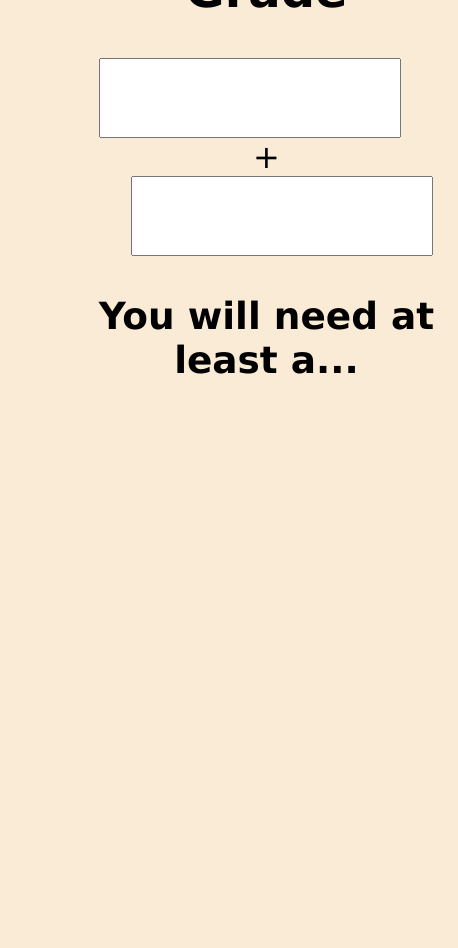
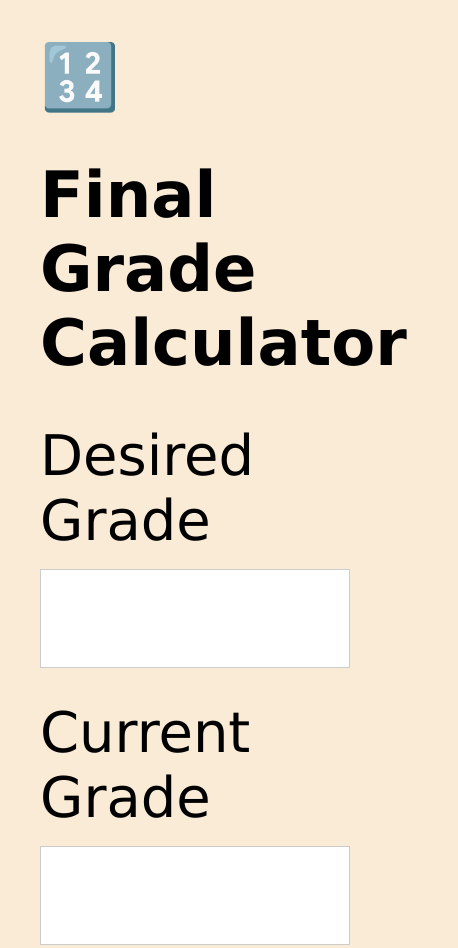
Before and after one commit to AaronTFrederick/FinalGradeCalculator, a plain HTML site: page index.html in a window 390 px wide. Shown: the top 948 px of the page, 458 px wide, since content can reach past the window. Before the commit the page ends 844 px from the top, so only its background shows below. Drawn offline with Linux system fonts and the light colour scheme.

Commit message:
mobilize

```diff
--- a/index.html
+++ b/index.html
@@ -6,15 +6,22 @@
     <link rel="stylesheet" type="text/css" href="style.css"/>
   </head>
   <body>
-<h1>Final Grade Calculator 🔢</h1>
-<h2> Desired Grade &nbsp Current Grade</h2>
-<div>
-  <input type="text" id="num-one" class="field"> + <input type="text" id="num-two" class="field">
+    <div class="content">
+    <div class="icon">🔢</div>
+<h1>Final Grade Calculator</h1>
+<div class="field desired">
+  <label>Desired Grade</label>
+  <input type="text" id="num-one"/>
+</div>
+<div class="field current">
+  <label>Current Grade</label>
+  <input type="text" id="num-two"/>
 </div>
 <h3>
   You will need at least a...
   <span id="add-sum"></span>
 </h3>
+</div>
 </body>
   <script src="Add.js"></script>
 </html>
--- a/style.css
+++ b/style.css
@@ -1,20 +1,42 @@
-.field {
-    width: 250px;
-    padding: 0.75rem;
-    font-size: 0.75rem;
+
+* {
+    box-sizing: border-box;
 }
-#num-one {
-    margin-right: 1rem;
-}
-#num-two {
-    margin-left: 1rem;
+.icon {
+    font-size: 4rem;
 }
 html {
-    font-size: xx-large;
+    font-size: 16px;
+}
+body {
+    background-color: antiquewhite;
+    font-family: 'Lucida Sans', 'Lucida Sans Regular', 'Lucida Grande', 'Lucida Sans Unicode', Geneva, Verdana, sans-serif;
+    padding: 2rem;
     text-align: center;
-    position: absolute;
-    left: 75px;
-    bottom: 425px;
-    font-family: 'Lucida Sans', 'Lucida Sans Regular', 'Lucida Grande', 'Lucida Sans Unicode', Geneva, Verdana, sans-serif;
-    background-color: antiquewhite;
 }
+h1 {
+    font-size: 4rem;
+}
+label {
+    font-size: 3.5rem;
+    display:block;
+    margin-bottom: 1rem;
+}
+input {
+    display:block;
+    font-size: 3.5rem;
+    padding: 1rem;
+    width: 100%;
+    border: 1px solid #ccc;
+}
+.current {
+    margin-top: 2rem;
+}
+h3 {
+    font-size: 3.5rem;
+}
+.content {
+    max-width: 900px;
+    text-align: left;
+    margin:auto;
+}
```
